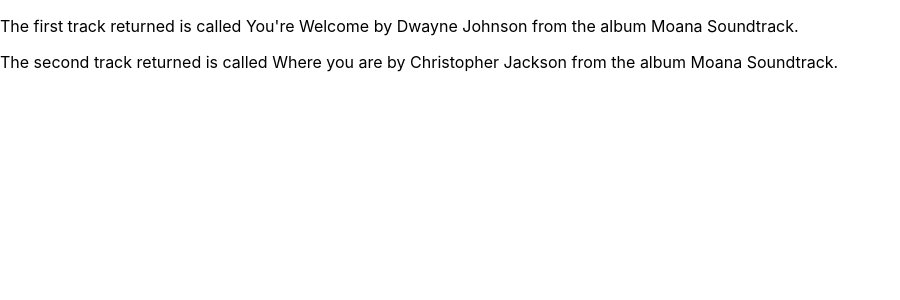
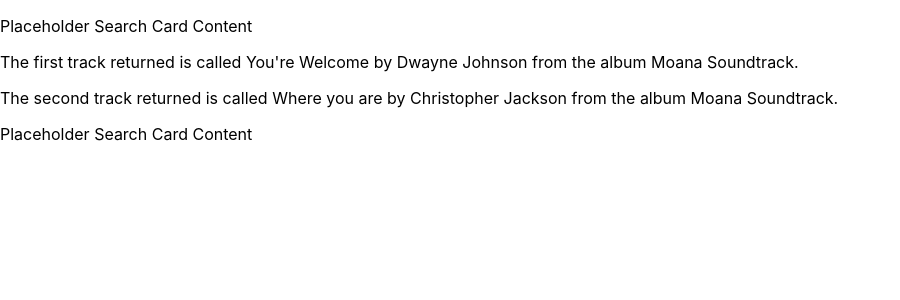
Before and after one commit to gordonscott08/jams, a React (Create React App) app: page / in a window 1280 px wide. Shown: the top 300 px of the page, without its empty margins (0-900 px from the left). Built offline with nearby package versions, Linux system fonts and the light colour scheme.

Commit message:
Make App the primary container for card components

```diff
--- a/src/App.js
+++ b/src/App.js
@@ -1,5 +1,7 @@
 import React from "react";
-import { PlayListApp } from "./PlayListApp/PlayListApp";
+import { SearchCard } from "./SearchCard/SearchCard";
+import { ResultsCard } from "./ResultsCard/ResultsCard";
+import { PlayListCard } from "./PlayListCard/PlayListCard";
 
 const mockResponse = {
   tracks: {
@@ -35,7 +37,11 @@
 
 function App() {
   return (
-    <PlayListApp responseObj={mockResponse} />
+    <>
+    <SearchCard />
+    <ResultsCard responseObj={mockResponse} />
+    <PlayListCard />
+    </>
   );
 }
 
--- a/src/PlayListApp/PlayListApp.js
+++ /dev/null
@@ -1,14 +0,0 @@
-import React from "react";
-import { SearchCard } from "../SearchCard/SearchCard";
-import { ResultsCard } from "../ResultsCard/ResultsCard";
-import { PlayListCard } from "../PlayListCard/PlayListCard";
-
-export function PlayListApp({responseObj}) {
-    return (
-        <>
-        <SearchCard />
-        <ResultsCard responseObj={responseObj} />
-        <PlayListCard />
-        </>
-    )
-}
--- a/src/PlayListCard/PlayListCard.js
+++ b/src/PlayListCard/PlayListCard.js
@@ -1,5 +1,5 @@
 import React from "react";
 
 export function PlayListCard() {
-    <p>Placeholder Search Card Content</p>
+    return <p>Placeholder Search Card Content</p>
 }
--- a/src/SearchCard/SearchCard.js
+++ b/src/SearchCard/SearchCard.js
@@ -1,5 +1,5 @@
 import React from "react";
 
 export function SearchCard() {
-    <p>Placeholder Search Card Content</p>
+    return <p>Placeholder Search Card Content</p>
 }
```
